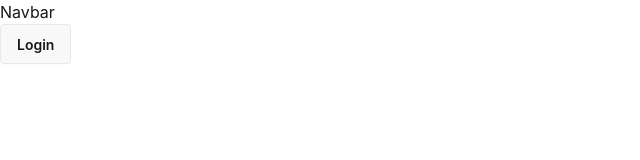
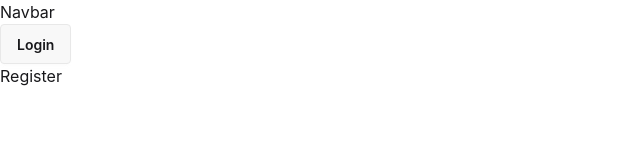
Before and after one commit to I-k-a-r-o-s/tourism_frontend, a React app: page /register in a window 1280 px wide. Before the commit this address had no page. Shown: the top 160 px of the page, without its empty margins (0-640 px from the left). Built offline with nearby package versions, Linux system fonts and the light colour scheme; the HTML template or start-up script is replaced by a standard one.

Commit message:
added register page route

```diff
--- a/src/App.jsx
+++ b/src/App.jsx
@@ -3,6 +3,7 @@ import { Toaster } from "react-hot-toast";
 import { Route, Routes } from "react-router";
 import Home from "./pages/Home";
 import ListingDetails from "./pages/ListingDetails";
+import Register from "./pages/Register";
 
 const App = () => {
   return (
@@ -12,6 +13,7 @@ const App = () => {
       <Routes>
         <Route path="/" element={<Home />} />
         <Route path="/getlisting/:id" element={<ListingDetails />} />
+        <Route path="/register" element={<Register />} />
       </Routes>
     </div>
   );
```
